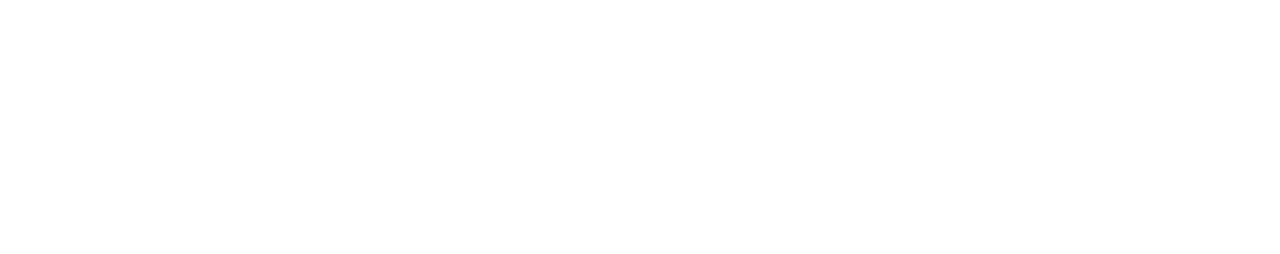
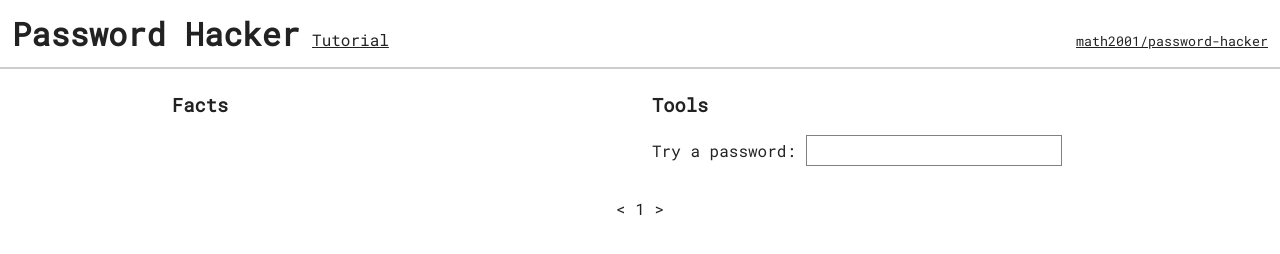
Before and after one commit to math2001/password-hacker, a website built with webpack: page src/index.html in a window 1280 px wide. Built offline with nearby package versions, Linux system fonts and the light colour scheme.

Commit message:
setup layout

```diff
--- /dev/null
+++ b/src/css/index.css
@@ -0,0 +1,50 @@
+* {
+    box-sizing: border-box;
+}
+
+body {
+    font-family: 'Roboto Mono', Consolas, 'Courier New', Courier, monospace;
+    margin: 0;
+    color: #222;
+}
+
+.header {
+    display: flex;
+    align-items: baseline;
+    padding: 0 12px;
+    border-bottom: 2px solid #ccc;
+}
+
+.header-title {
+    margin: 12px;
+    margin-left: 0;
+}
+
+.header-nav {
+    flex: 1;
+}
+
+.header ul {
+    list-style: none;
+    padding: 0;
+}
+
+.header a {
+    color: inherit;
+}
+
+.view {
+    display: flex;
+    max-width: 960px;
+    margin: auto;
+}
+
+.facts, .tools {
+    flex: 1;
+    padding: 4px 12px;
+}
+
+.case-selector {
+    margin-top: 12px;
+    text-align: center;
+}
--- /dev/null
+++ b/src/css/tools.css
@@ -0,0 +1,15 @@
+input {
+    border: 1px solid grey;
+    font-size: inherit;
+    outline: none;
+    padding: 4px;
+    font-family: inherit;
+    width: 256px;
+    padding-left: 6px;
+}
+
+input:focus {
+    /* border-color: black; */
+    border-left-width: 4px;
+    padding-left: 3px;
+}
--- a/src/index.html
+++ b/src/index.html
@@ -2,11 +2,40 @@
 <html lang="en">
 <head>
     <meta charset="UTF-8">
+    <link rel="preconnect" href="https://fonts.googleapis.com">
+<link rel="preconnect" href="https://fonts.gstatic.com" crossorigin>
+<link href="https://fonts.googleapis.com/css2?family=Roboto+Mono&display=swap" rel="stylesheet">
     <meta http-equiv="X-UA-Compatible" content="IE=edge">
     <meta name="viewport" content="width=device-width, initial-scale=1.0">
     <title>Password Hacker</title>
 </head>
 <body>
-    <div id="root"></div>
+    <header class="header">
+        <h1 class="header-title">Password Hacker</h1>
+        <nav class="header-nav">
+            <ul>
+                <li><a href="#tutorial">Tutorial</a></li>
+            </ul>
+        </nav>
+        <p><small><a href="https://github.com/math2001/password-hacker">math2001/password-hacker</a></small></p>
+    </header>
+    <section class="view">
+        <article class="facts" id="facts">
+            <h3>Facts</h3>
+            <ul id="facts-list" class="facts-list"></ul>
+        </article>
+        <article class="tools" id="tools">
+            <h3>Tools</h3>
+            <p>
+                <label for="tools-manual-try">Try a password: </label>
+                <input type="text" id="tools-manual-try">
+            </p>
+        </article>
+    </section>
+    <div class="case-selector">
+        <span class="case-before" id="case-before">&lt;</span>
+        <span class="case-number">1</span>
+        <span class="case-after" id="case-after">&gt;</span>
+    </div>
 </body>
 </html>
--- a/src/index.ts
+++ b/src/index.ts
@@ -1 +1,3 @@
-console.log("hello world")
+import "./css/index.css"
+import "./css/facts.css"
+import "./css/tools.css"
```
Also changed, not shown: src/infos.ts (added, +14 -0 lines), src/utils.ts (added, +12 -0 lines), src/css/facts.css (added).
